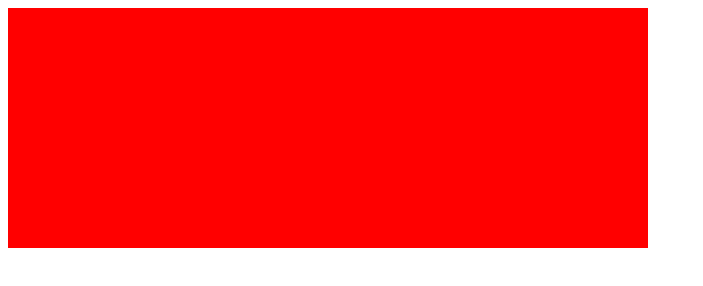
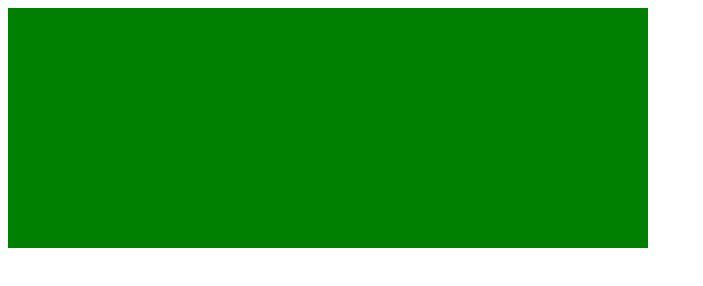
Before and after one commit to NamanJindal03/fsd-aug-26, a plain HTML site: page Week3/units.html in a window 1280 px wide. Shown: the whole page, without its empty margins (0-703 px from the left). Drawn offline with Linux system fonts and the light colour scheme.

Commit message:
changed to my favourtie color

```diff
--- a/Week3/units.html
+++ b/Week3/units.html
@@ -28,7 +28,7 @@
         </div>
     </div> -->
 
-    <div style="background-color: red; height: 300px; width: 50vw; height: 30vh;"></div>
+    <div style="background-color: green; height: 300px; width: 50vw; height: 30vh;"></div>
 
 </body>
 </html>
```
